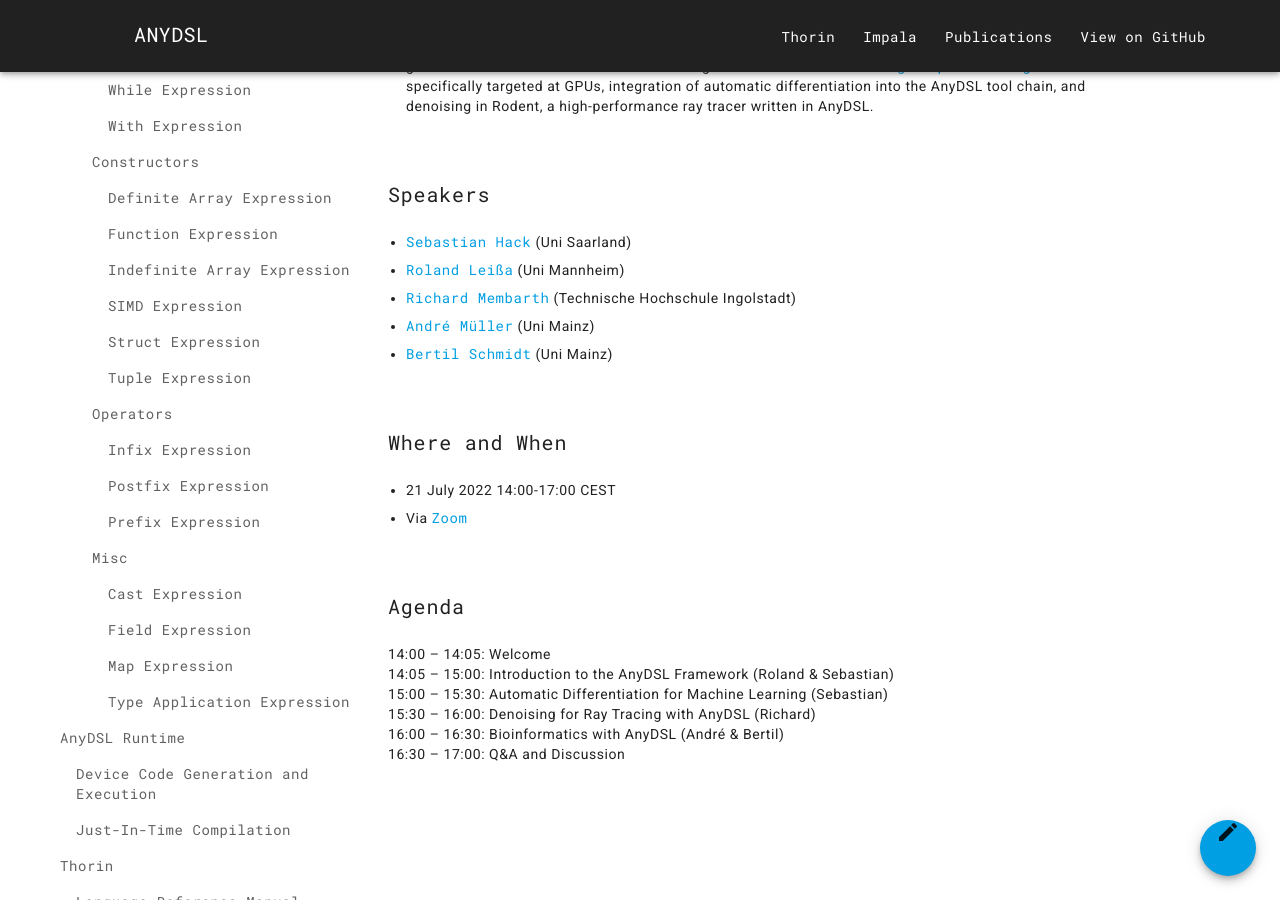
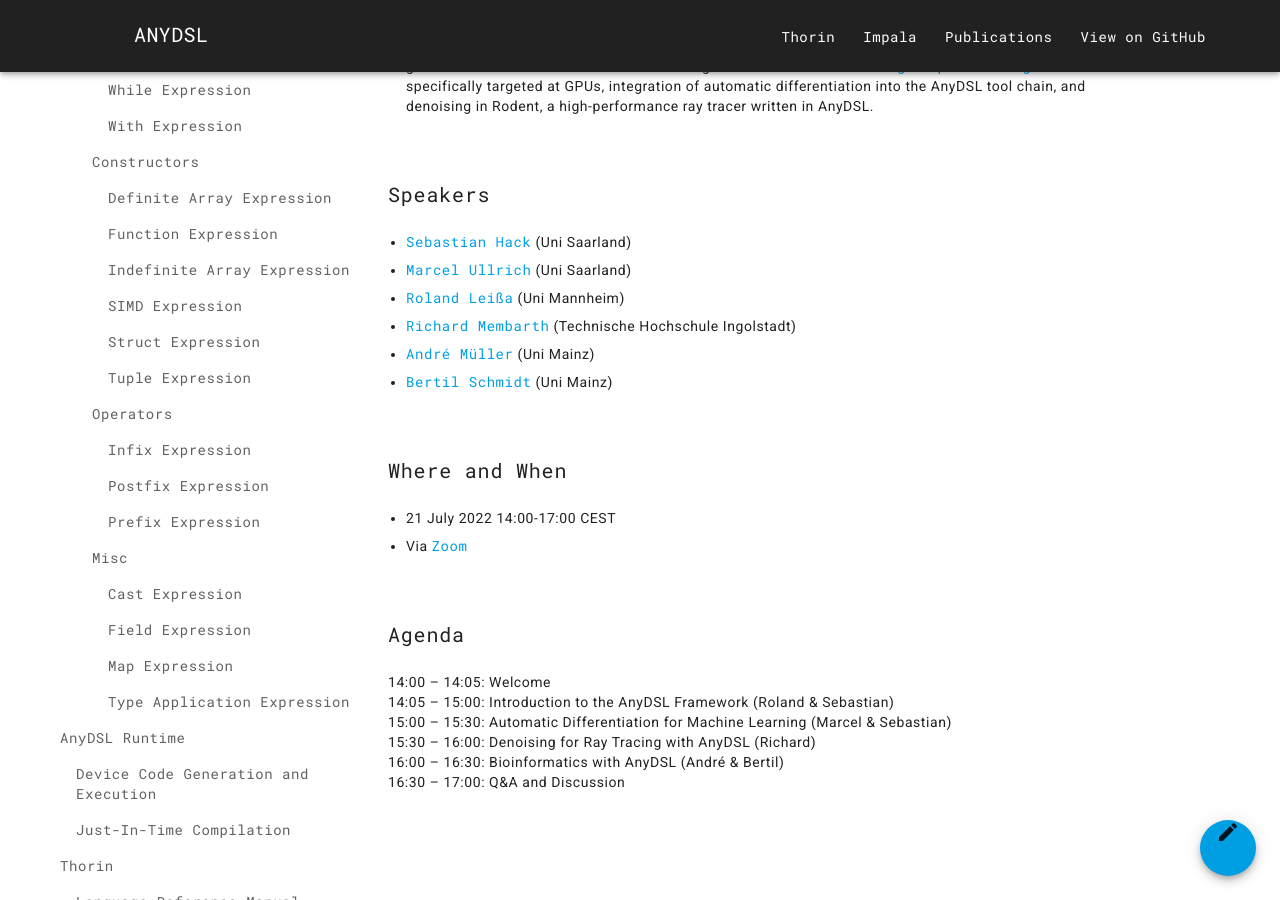
Before and after one commit to AnyDSL/anydsl.github.io, a Jekyll site: the page built from Workshop2022.md, in a window 1280 px wide and 900 px high, scrolled down 876 px. Built offline with Jekyll 4.4.1, drawn with Linux system fonts in a browser that asks for light colours; nearby versions of some CDN libraries.

Commit message:
updated speakers

```diff
--- a/Workshop2022.md
+++ b/Workshop2022.md
@@ -25,6 +25,7 @@ In this workshop, we will:
 ## Speakers
 
 * [Sebastian Hack](https://compilers.cs.uni-saarland.de/people/hack/) (Uni Saarland)
+* [Marcel Ullrich](https://compilers.cs.uni-saarland.de/people/ullrich/) (Uni Saarland)
 * [Roland Leißa](https://www.wim.uni-mannheim.de/leissa/) (Uni Mannheim)
 * [Richard Membarth](https://www.thi.de/suche/mitarbeiter/prof-dr-richard-membarth/) (Technische Hochschule Ingolstadt)
 * [André Müller](https://www.hpc.informatik.uni-mainz.de/people/andre-mueller/) (Uni Mainz)
@@ -39,7 +40,7 @@ In this workshop, we will:
 
 14:00 – 14:05: Welcome
 14:05 – 15:00: Introduction to the AnyDSL Framework (Roland & Sebastian)
-15:00 – 15:30: Automatic Differentiation for Machine Learning (Sebastian)
+15:00 – 15:30: Automatic Differentiation for Machine Learning (Marcel & Sebastian)
 15:30 – 16:00: Denoising for Ray Tracing with AnyDSL (Richard)
 16:00 – 16:30: Bioinformatics with AnyDSL (André & Bertil)
 16:30 – 17:00: Q&A and Discussion
```
